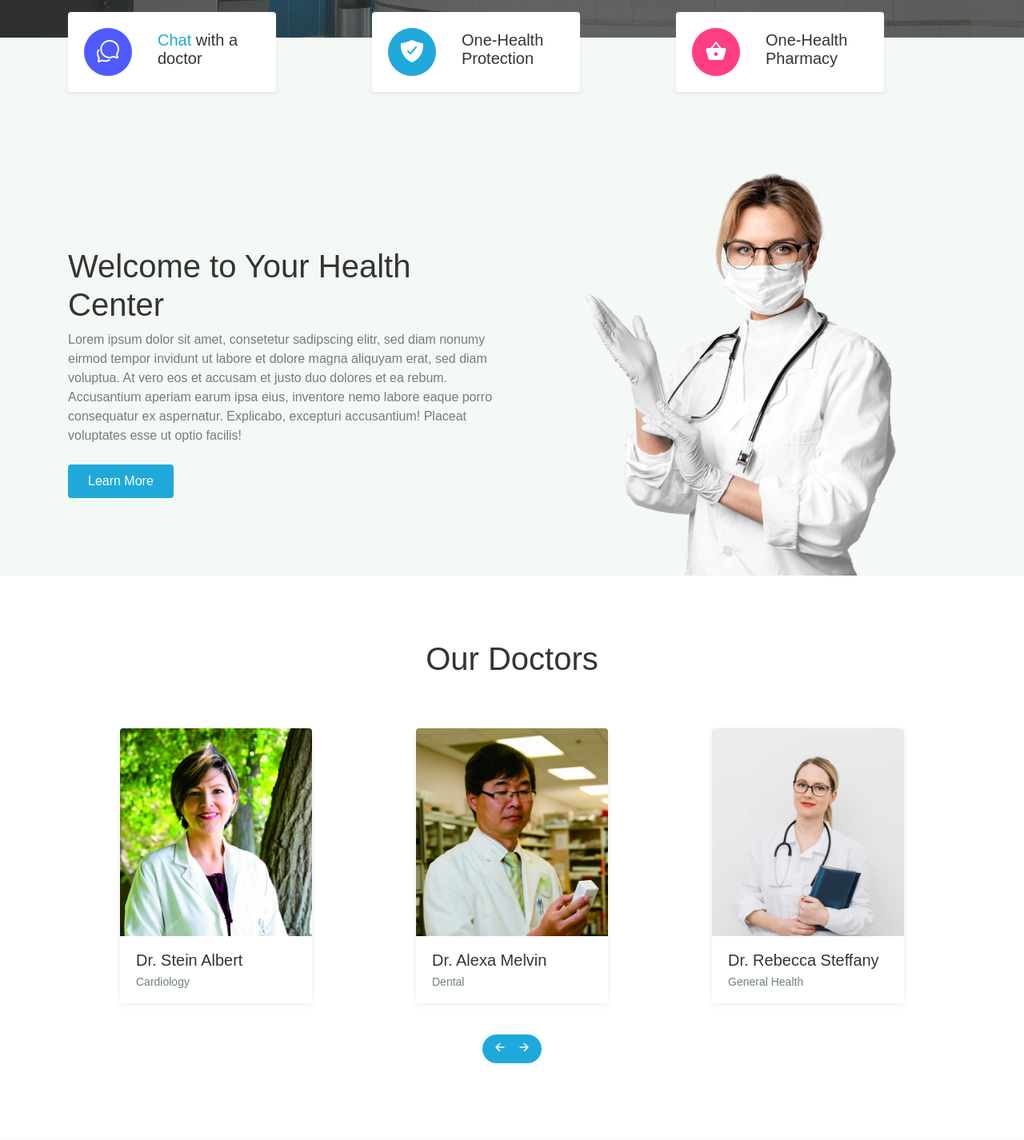
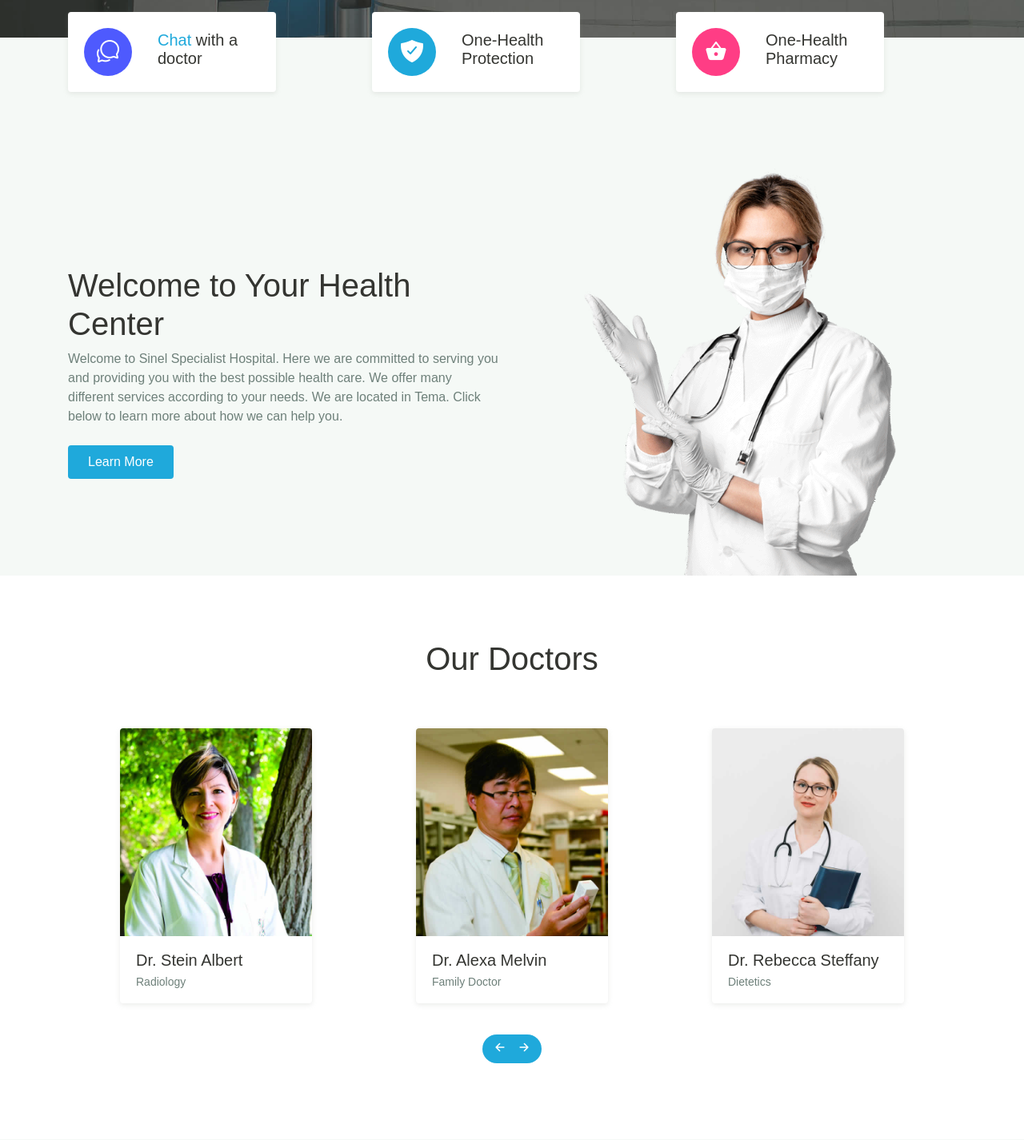
Before and after one commit to DCIT-208-ANALYTICA/sinel_web, a Django app: page / in a window 1280 px wide. Shown: the part 610-2036 px from the top of the page at 80% size. Run offline with Django 3.2, Linux system fonts and the light colour scheme; some libraries are stand-ins or nearby versions; some web fonts are replaced.

Commit message:
website messages

```diff
--- a/website/templates/website/index.html
+++ b/website/templates/website/index.html
@@ -62,12 +62,10 @@
             Center
           </h1>
           <p class="text-grey mb-4">
-            Lorem ipsum dolor sit amet, consetetur sadipscing elitr, sed diam
-            nonumy eirmod tempor invidunt ut labore et dolore magna aliquyam
-            erat, sed diam voluptua. At vero eos et accusam et justo duo dolores
-            et ea rebum. Accusantium aperiam earum ipsa eius, inventore nemo
-            labore eaque porro consequatur ex aspernatur. Explicabo, excepturi
-            accusantium! Placeat voluptates esse ut optio facilis!
+            Welcome to Sinel Specialist Hospital. Here we are committed to serving
+            you and providing you with the best possible health care. We offer
+            many different services according to your needs. We are located in Tema.
+            Click below to learn more about how we can help you.
           </p>
           <a href="about.html" class="btn btn-primary">Learn More</a>
         </div>
@@ -99,7 +97,7 @@
           </div>
           <div class="body">
             <p class="text-xl mb-0">Dr. Stein Albert</p>
-            <span class="text-sm text-grey">Cardiology</span>
+            <span class="text-sm text-grey">Radiology</span>
           </div>
         </div>
       </div>
@@ -114,7 +112,7 @@
           </div>
           <div class="body">
             <p class="text-xl mb-0">Dr. Alexa Melvin</p>
-            <span class="text-sm text-grey">Dental</span>
+            <span class="text-sm text-grey">Family Doctor</span>
           </div>
         </div>
       </div>
@@ -129,7 +127,7 @@
           </div>
           <div class="body">
             <p class="text-xl mb-0">Dr. Rebecca Steffany</p>
-            <span class="text-sm text-grey">General Health</span>
+            <span class="text-sm text-grey">Dietetics</span>
           </div>
         </div>
       </div>
```
